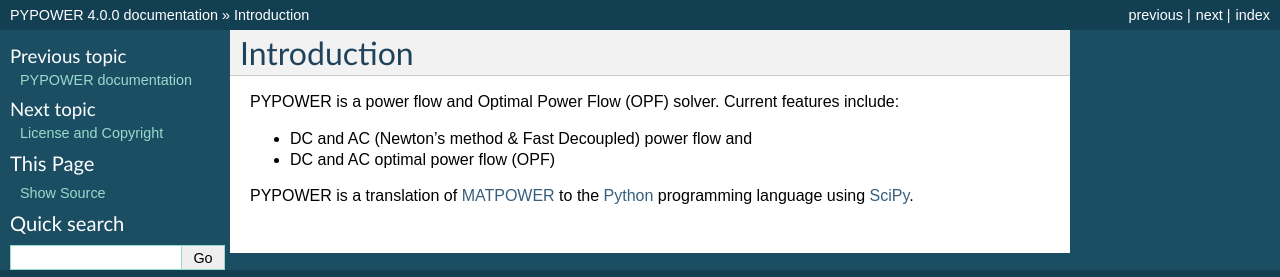
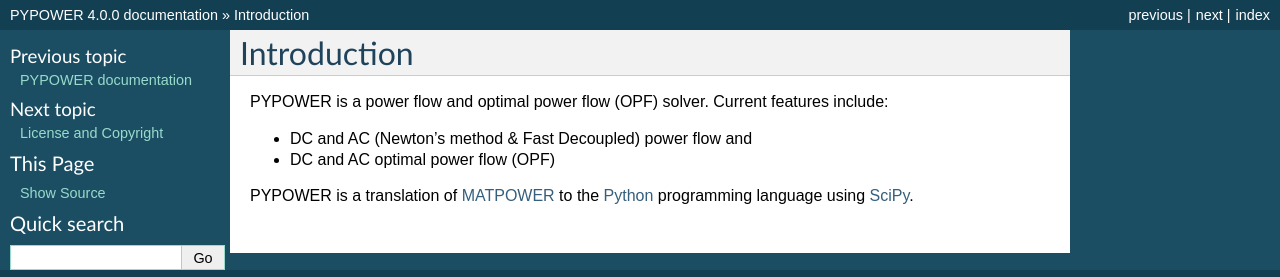
Before and after one commit to rwl/PYPOWER, a Sphinx documentation site: the page built from doc/intro.rst, in a window 1280 px wide. Shown: the top 277 px of the page. Built offline with Sphinx 7.4.7, drawn with Linux system fonts in a browser that asks for light colours.

```diff
--- a/doc/index.rst
+++ b/doc/index.rst
@@ -5,7 +5,7 @@ PYPOWER documentation
 
   Download `PDF <http://www.pypower.org/PYPOWER.pdf>`_
 
-Contents:
+  Contents:
 
 .. toctree::
   :maxdepth: 2
--- a/doc/install.rst
+++ b/doc/install.rst
@@ -8,7 +8,7 @@ PYPOWER depends upon:
 * Python_ 2.5 or later and
 * SciPy_ 0.7 or later.
 
-It can be easy_installed using setuptools_::
+It can be installed using setuptools_::
 
   $ easy_install PYPOWER
 
--- a/doc/intro.rst
+++ b/doc/intro.rst
@@ -1,7 +1,7 @@
 Introduction
 ============
 
-PYPOWER is a power flow and Optimal Power Flow (OPF) solver. Current features
+PYPOWER is a power flow and optimal power flow (OPF) solver. Current features
 include:
 
 * DC and AC (Newton's method & Fast Decoupled) power flow and
```
Also changed, not shown: other parts of doc/index.rst (+1 -0 lines), doc/support.rst (added, +21 -0 lines), 1 other file.
